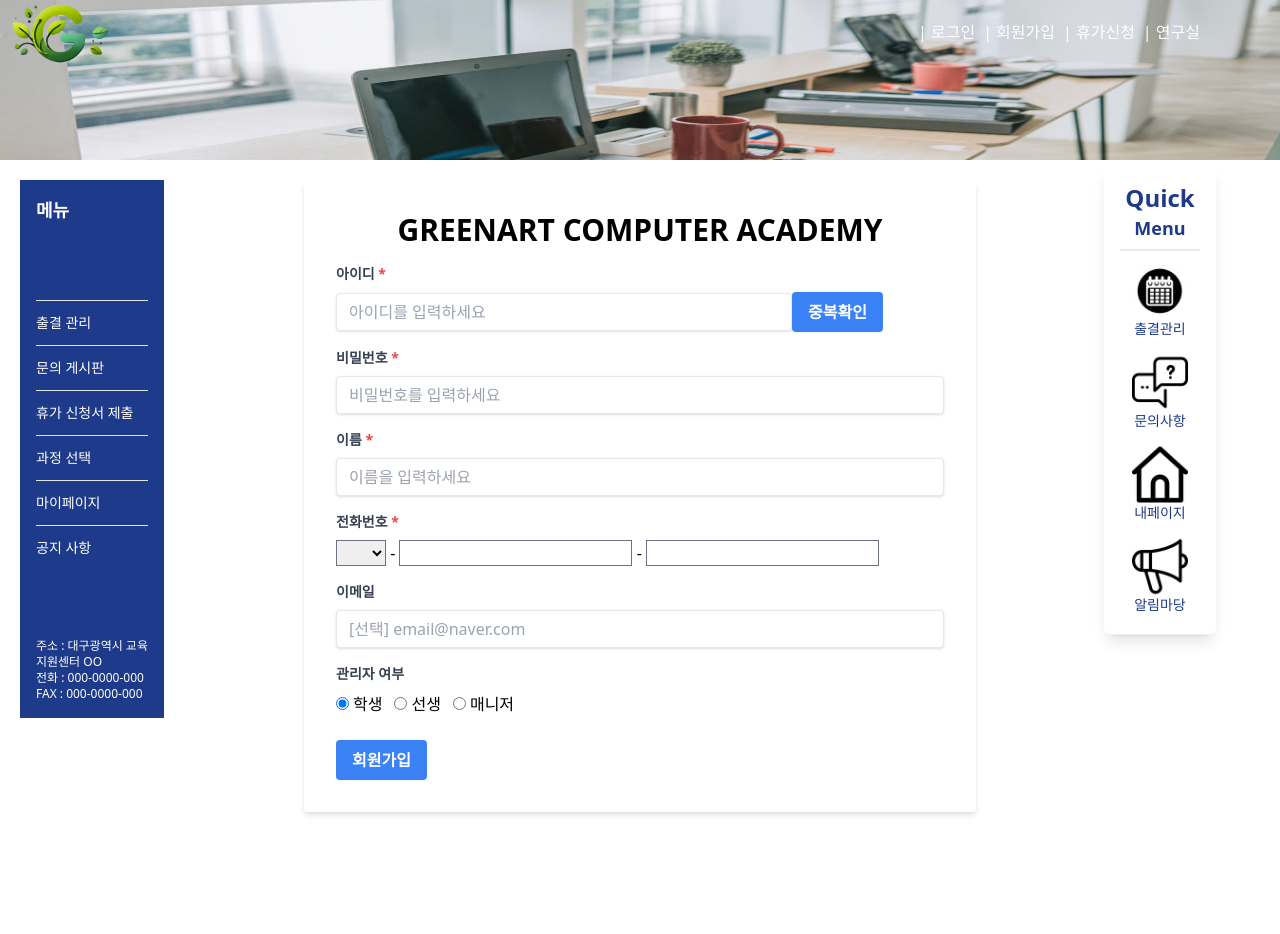
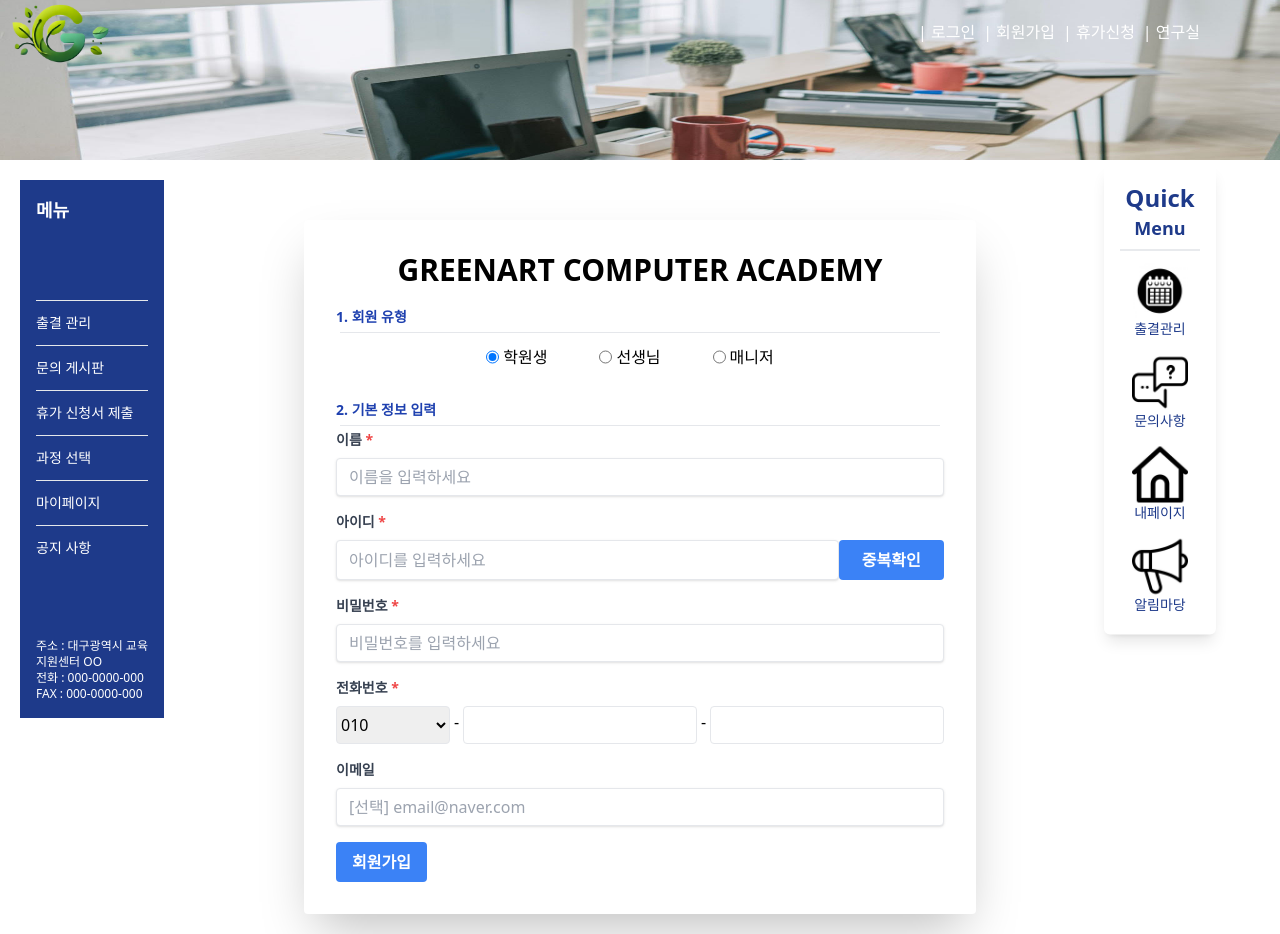
Before and after one commit to suidori/attendance, a Vue app in the folder teamprojectvue/: page /join in a window 1280 px wide. Before the commit the page ends 832 px from the top, so only its background shows below. Built offline with nearby package versions, Linux system fonts and the light colour scheme.

Commit message:
1028 ) 동현 - 회원가입창 구현 및 강좌개설 작업중

```diff
--- a/teamprojectvue/src/router/index.js
+++ b/teamprojectvue/src/router/index.js
@@ -8,6 +8,8 @@ import Mypage from '@/views/MyPage.vue'
 import LectureSelect from '@/views/LectureSelect.vue'
 import AttendanceCheck from '@/views/AttendanceCheck.vue'
 import GuestAttendance from '@/views/GuestAttendance.vue'
+import JoinComplete from '@/views/JoinComplete.vue'
+import Lectureinsert from '@/views/Lectureinsert.vue'
 
 const router = createRouter({
   history: createWebHistory(import.meta.env.BASE_URL),
@@ -62,6 +64,16 @@ const router = createRouter({
       name: 'attendancecheck',
       component: AttendanceCheck
     },
+    {
+      path: '/JoinComplete',
+      name: 'joincomplete',
+      component: JoinComplete
+    },
+    {
+      path: '/Lectureinsert',
+      name: 'lectureinsert',
+      component: Lectureinsert
+    },
   ]
 })
 
--- /dev/null
+++ b/teamprojectvue/src/views/JoinComplete.vue
@@ -0,0 +1,50 @@
+<template>
+    <div>
+        <div class="flex justify-center  w-full"  >
+    <div class="border w-full p-20 m-3 rounded">
+        <div class="text-center p-10">
+
+       <div>  <svg xmlns="http://www.w3.org/2000/svg" height="12" width="10.5" viewBox="0 0 448 512"></svg></div>
+          <!-- 안됨 -->
+
+
+        <h1 class="text-3xl p-10">회원가입 완료</h1>
+        <div class="bg-blue-200 p-10">
+            <p>정상적으로 회원가입이 완료되었습니다.</p>
+            <p>로그인 후 이용하세요.</p>
+        </div>
+        <div class="p-10">
+            <button class="border border-1 p-3 mr-5 pr-10 pl-10 rounded" @click="gologinhome">메인으로</button>
+            <button class="border border-1  p-3 mr-5 pr-7 pl-7 bg-blue-800 text-white rounded" @click="gologinview">로그인하기</button>
+        </div>
+    </div>
+    </div>
+</div>
+</div>
+
+
+</template>
+
+<script setup>
+import { useRouter } from 'vue-router';
+
+const router = useRouter()
+
+const gologinhome = () => {
+
+router.push({name:'loginhome'})
+}
+
+
+const gologinview = () => {
+
+    router.push({name:'loginview'})
+}
+
+
+</script>
+
+<style lang="scss" scoped>
+
+
+</style>
--- a/teamprojectvue/src/views/JoinView.vue
+++ b/teamprojectvue/src/views/JoinView.vue
@@ -1,28 +1,79 @@
 <template>
-  <div class="absolute max-md:hidden"><SideBar /></div>
-  <div class="w-3/4 max-w-2xl p-8 mx-auto bg-white rounded shadow-md min-w-80 max-lg:w-1/2">
-    <h1 class="mb-4 text-3xl font-bold text-center">GREENART COMPUTER ACADEMY</h1>
+  <div class="absolute  max-md:hidden"><SideBar /></div>
+
+
+
+
+
+
+
+  <div class="w-3/4 max-w-2xl mt-10 p-8 mx-auto bg-white rounded shadow-2xl min-w-80 max-lg:w-1/2">
+    <h1 class="mb-4 text-3xl  font-bold text-center">GREENART COMPUTER ACADEMY</h1>
     <form @submit.prevent="joinuser">
+
+
+
+
+      <div class="mb-6">
+        <label for="role" class="inline mb-2 text-sm font-bold  text-blue-800">1. 회원 유형</label>
+        <hr class="m-1">
+        <div class="m-2 ml-4 flex w-full" style="justify-content: center;">
+          <input type="radio" value="ROLE_STUDENT" name="role" id="role-1" v-model="role" checked />
+        <label for="role-1" class="p-1 pr-3 mr-10">학원생</label>
+        <input type="radio" value="ROLE_TEACHER" name="role" id="role-2" v-model="role" />
+        <label for="role-2" class="p-1 pr-3 mr-10">선생님</label>
+        <input type="radio" value="ROLE_MANAGER" name="role" id="role-3" v-model="role" />
+        <label for="role-3" class="p-1 pr-3 mr-10">매니저</label></div>
+
+      </div>
+
+
+
+
       <!-- 아이디 입력 -->
+      <label for="role" class="inline mb-2 text-sm font-bold  text-blue-800">2. 기본 정보 입력</label>
+      <hr class="m-1">
+
+      <div class="mb-4">
+        <label for="name" class="block mb-2 text-sm font-bold text-gray-700"
+          >이름
+          <p class="inline text-red-500">*</p>
+        </label>
+        <input
+          type="text"
+          id="name"
+          placeholder="이름을 입력하세요"
+          v-model="name"
+          class="w-full px-3 py-2 leading-tight text-gray-700 border rounded shadow appearance-none focus:outline-none focus:shadow-outline"
+        />
+      </div>
+
       <div class="mb-4">
         <label for="userid" class="block mb-2 text-sm font-bold text-gray-700"
           >아이디
           <p class="inline text-red-500">*</p></label
         >
-        <input
+
+        <div class=" w-full">
+          <div class="flex">
+            <input
           type="text"
           id="userid"
           placeholder="아이디를 입력하세요"
           v-model="userid"
-          class="w-3/4 px-3 py-2 leading-tight text-gray-700 border rounded shadow appearance-none focus:outline-none focus:shadow-outline"
+          class="w-full px-3 py-2 leading-tight text-gray-700 border rounded shadow appearance-none focus:outline-none focus:shadow-outline"
         />
-         <button
+
+
+        <button
          @click="checkid"
-         class="px-4 py-2 font-bold text-white bg-blue-500 rounded hover:bg-blue-700 focus:outline-none focus:shadow-outline"
+         class="px-4 py-2 font-bold w-1/5 text-white bg-blue-500 rounded hover:bg-blue-700 focus:outline-none focus:shadow-outline"
         type="button"
         >
         중복확인
-         </button>
+         </button></div>
+
+      </div>
          <p v-if="!idAvailable" class="text-sm text-red-500">{{ idError }}</p>
          <p v-if="idAvailable" class="text-sm text-green-500">사용 가능한 아이디입니다.</p>
       </div>
@@ -41,37 +92,32 @@
           class="w-full px-3 py-2 leading-tight text-gray-700 border rounded shadow appearance-none focus:outline-none focus:shadow-outline"
         />
       </div>
-      <div class="mb-4">
-        <label for="name" class="block mb-2 text-sm font-bold text-gray-700"
-          >이름
-          <p class="inline text-red-500">*</p>
-        </label>
-        <input
-          type="text"
-          id="name"
-          placeholder="이름을 입력하세요"
-          v-model="name"
-          class="w-full px-3 py-2 leading-tight text-gray-700 border rounded shadow appearance-none focus:outline-none focus:shadow-outline"
-        />
-      </div>
+
       <div class="mb-4">
         <label for="phoneNumber" class="block mb-2 text-sm font-bold text-gray-700"
           >전화번호
           <p class="inline text-red-500">*</p>
         </label>
-        <select id="items" name="items" class="border border-gray-500" v-model="phoneNumberfirst">
-                        <option value="010" selected>010</option>
+
+        <div class="w-full">
+        <div class="flex">
+
+          <select id="items" name="items" class="w-1/4 border rounded " v-model="phoneNumberfirst">
+                        <option value="010">010</option>
                         <option value="011">011</option>
                         <option value="016">016</option>
                         <option value="017">017</option>
                         <option value="018">018</option>
                         <option value="019">019</option>
                     </select>
-                    - <input @blur="checkphone" type="text" v-model="phoneNumbersecond" class="border border-gray-500">
-                    - <input @blur="checkphone" type="text" v-model="phoneNumberthird" class="border border-gray-500">
+                     <p class="m-1">  -  </p>  <input @blur="checkphone" type="text" v-model="phoneNumbersecond" class="border px-3 py-2 leading-tight  w-2/4 rounded">
+                     <p class="m-1">  -  </p>  <input @blur="checkphone" type="text" v-model="phoneNumberthird" class="border px-3 py-2 leading-tight w-2/4 rounded">
+                  </div>
+                  </div>
         <p v-if="!phoneAvailable" class="text-sm text-red-500">{{ phoneError }}</p>
          <p v-if="phoneAvailable" class="text-sm text-green-500">사용 가능한 전화번호입니다.</p>
       </div>
+
       <div class="mb-4">
         <label for="email" class="block mb-2 text-sm font-bold text-gray-700">이메일</label>
         <input
@@ -82,15 +128,7 @@
           class="w-full px-3 py-2 leading-tight text-gray-700 border rounded shadow appearance-none focus:outline-none focus:shadow-outline"
         />
       </div>
-      <div class="mb-6">
-        <label for="role" class="block mb-2 text-sm font-bold text-gray-700">관리자 여부</label>
-        <input type="radio" value="ROLE_STUDENT" name="role" id="role-1" v-model="role" checked />
-        <label for="role-1" class="p-1 pr-3">학생</label>
-        <input type="radio" value="ROLE_TEACHER" name="role" id="role-2" v-model="role" />
-        <label for="role-2" class="p-1 pr-3">선생</label>
-        <input type="radio" value="ROLE_MANAGER" name="role" id="role-3" v-model="role" />
-        <label for="role-3" class="p-1 pr-3">매니저</label>
-      </div>
+
       <button
         @click="joinuser"
         class="px-4 py-2 font-bold text-white bg-blue-500 rounded hover:bg-blue-700 focus:outline-none focus:shadow-outline"
@@ -117,7 +155,7 @@ const userid = ref('')
 const password = ref('')
 const name = ref('')
 const email = ref('')
-const phoneNumberfirst = ref('');
+const phoneNumberfirst = ref('010');
 const phoneNumbersecond = ref('');
 const phoneNumberthird = ref('');
 const role = ref('')
@@ -137,6 +175,14 @@ if (!phoneNumbersecond.value || !phoneNumberthird.value) {
     phoneAvailable.value = false
     return
   }
+
+  if(String(phoneNumbersecond.value)  || String(phoneNumberthird.value) ){
+     phoneError.value = '숫자를 입력해 주세요.'
+
+
+  }
+
+
 
   const phoneNumber = `${phoneNumberfirst.value}-${phoneNumbersecond.value}-${phoneNumberthird.value}`;
 
@@ -196,9 +242,13 @@ const joinuser = async () => {
   }
 
   try {
+
     const res = await axios.post('http://192.168.67:8080/sign/signin', data)
     console.log(res)
-    router.push({ name: 'loginview' })
+
+    router.push({ name: 'joincomplete' })
+
+
   } catch (e) {
     console.log(e)
     alert('에러')
--- a/teamprojectvue/src/views/LectureSelect.vue
+++ b/teamprojectvue/src/views/LectureSelect.vue
@@ -3,12 +3,15 @@
       <!-- Header -->
       <div class="mb-4">
         <h1 class="text-2xl font-bold mb-2">과정 선택</h1>
+
         <hr class="border-t-2 border-blue-600" />
       </div>
 
       <!-- Main Section -->
       <div class="w-full bg-white shadow p-6 rounded-lg">
-        <h2 class="text-xl font-bold mb-4">강좌 선택</h2>
+        <h2 class="text-xl font-bold mb-4 inline-block">강좌 선택</h2>
+
+        <button @click="golectureinsert()" class="ml-10 inline-block bg-yellow-500 text-white py-2 px-4 rounded-lg hover:bg-yellow-700 " >강좌 생성</button>
 
         <!-- Search Bar -->
         <div class="mb-4">
@@ -49,6 +52,9 @@
 
   <script setup>
   import { ref, computed } from 'vue';
+  import { useRouter } from 'vue-router';
+
+const router = useRouter()
 
   const search = ref('');
   const courses = [
@@ -62,6 +68,14 @@
       course.toLowerCase().includes(search.value.toLowerCase())
     )
   );
+
+const golectureinsert = () => {
+
+router.push({name:'lectureinsert'})
+
+}
+
+
   </script>
 
   <style scoped>
--- /dev/null
+++ b/teamprojectvue/src/views/Lectureinsert.vue
@@ -0,0 +1,57 @@
+<template>
+    <div  @click="modalclick">
+        <div>
+        <div  class="relative">
+<div v-if="modal" class="border-2 posi absolute bg-black z-50" style="width: 300px; height: 300px;">
+
+</div>
+
+        <div class="mb-4" >
+        <h1 class="text-2xl font-bold mb-2">과정 선택</h1>
+
+        <hr class="border-t-2 border-blue-600" />
+      </div>
+
+      <!-- 강좌 리스트 -->
+      <div class="w-full flex ">
+
+        <div class="border-2 rounded p-5 m-5" style="width: 200px; height: 230px;">
+            <h1 class="text-2xl font-bold">|현재 강좌</h1>
+            <br>
+            <p>강좌제목</p>
+            <p>0교시</p>
+            <p>00:00 ~ 00:00</p>
+            <button class="border bg-blue-800 text-white w-full " >시간변경</button>
+            <br>
+            <button class="border bg-blue-800 text-white w-full" >강좌종료</button>
+        </div>
+
+        <div class="border-2 rounded p-5 m-5 text-center" @click="insetlectur" style="width: 200px; height: 230px;">
+            <h1 class="text-2xl font-bold mt-8 z-10 text-gray-400" >광좌개설</h1>
+        </div>
+      </div>
+    </div>
+    </div>
+</div>
+</template>
+
+<script setup>
+import { ref } from 'vue';
+
+const modal = ref(false)
+
+const insetlectur = () => {
+
+    modal.value = true
+}
+
+const modalclick = () => {
+
+    modal.value = false
+}
+
+</script>
+
+<style lang="scss" scoped>
+
+</style>
```
Also changed, not shown: teamprojectvue/src/assets/main.css (line endings or trailing spaces).
